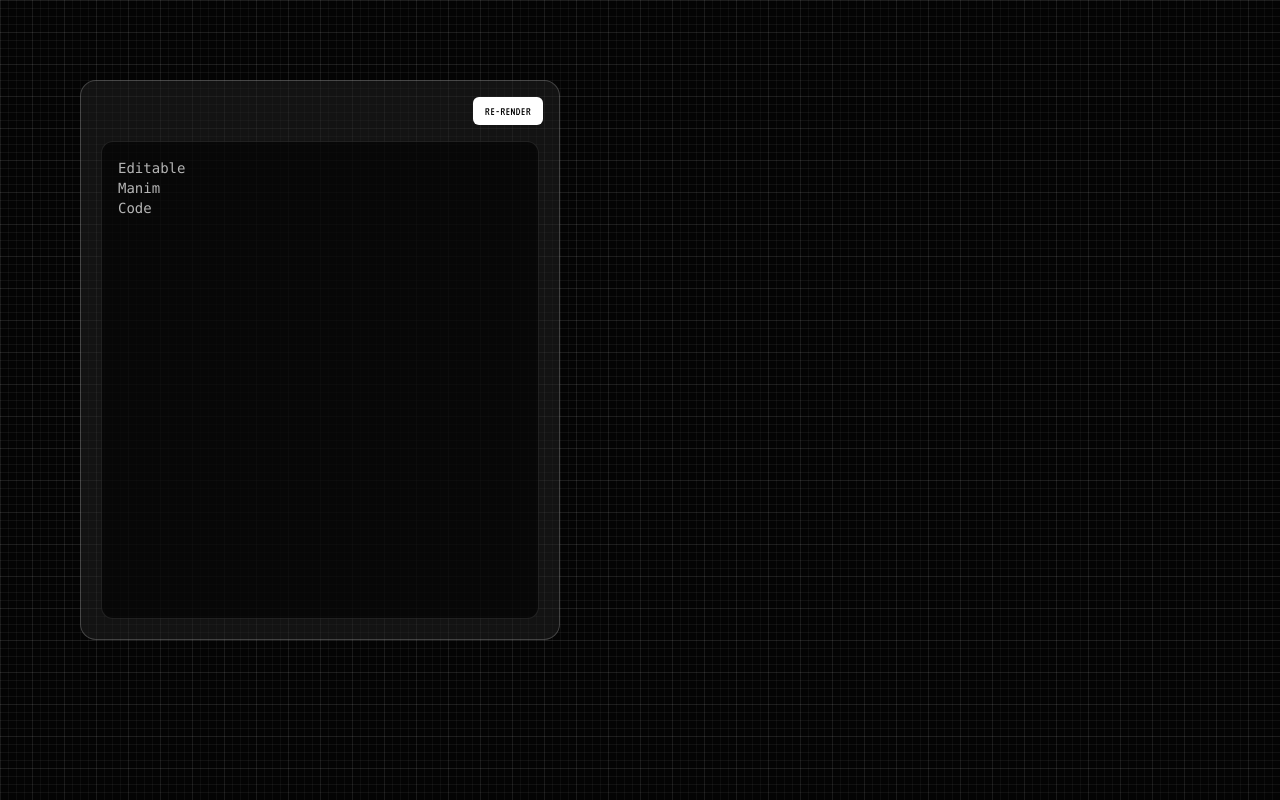
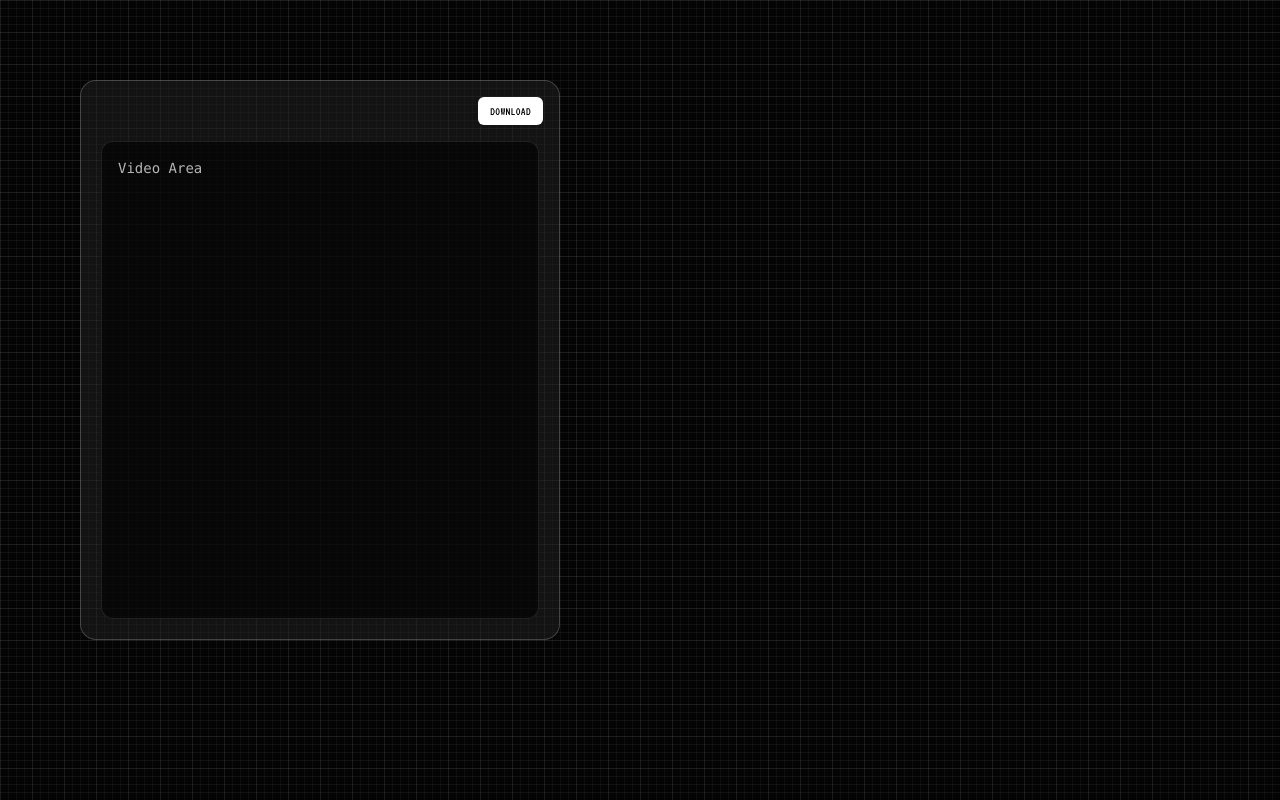
Before and after one commit to verma-gourav/manimator, a Next.js app in the folder frontend/: page /generate in a window 1280 px wide. Built offline with nearby package versions, Linux system fonts and the light colour scheme.

Commit message:
initial video panel component

```diff
--- /dev/null
+++ b/frontend/app/components/VideoPanel.tsx
@@ -0,0 +1,35 @@
+export const VideoPanel = () => {
+  return (
+    <div
+      className="
+        relative w-[40%] h-full rounded-2xl p-5
+        border border-white/20 bg-box/50
+      "
+    >
+      {/* Download button */}
+      <button
+        className="
+          absolute top-4 right-4 px-3 py-1.5
+          text-xs tracking-wide rounded-md
+        text-black bg-white backdrop-blur
+          hover:bg-white/90 cursor-pointer
+          active:scale-95 transition
+        "
+      >
+        DOWNLOAD
+      </button>
+
+      {/* Video area */}
+      <div
+        className="
+          mt-10 h-[calc(100%-2.5rem)] rounded-xl
+          border border-white/10
+          bg-black/60 p-4 font-mono text-sm text-white/70
+          overflow-auto whitespace-pre
+        "
+      >
+        Video Area
+      </div>
+    </div>
+  );
+};
--- a/frontend/app/generate/page.tsx
+++ b/frontend/app/generate/page.tsx
@@ -3,6 +3,7 @@
 import { useState } from "react";
 import { PromptBar } from "@/app/components/PromptBar";
 import { CodePanel } from "../components/CodePanel";
+import { VideoPanel } from "../components/VideoPanel";
 
 export default function Home() {
   const [prompt, setPrompt] = useState("");
@@ -15,7 +16,8 @@
         setPrompt={setPrompt}
         onSubmit={handleSubmit}
       /> */}
-      <CodePanel />
+      {/* <CodePanel /> */}
+      <VideoPanel />
     </div>
   );
 }
```
